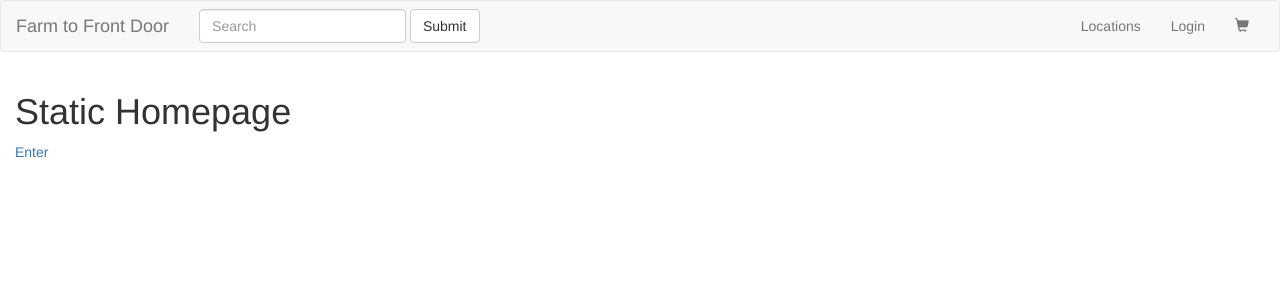
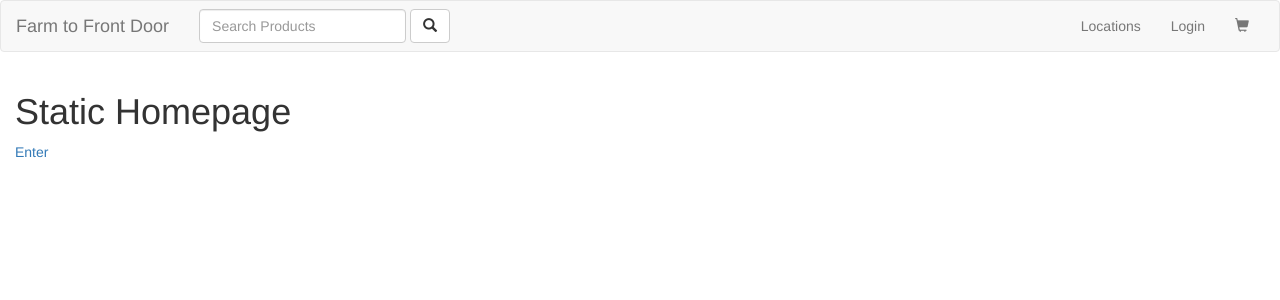
Before and after one commit to Gerdie/farm-to-front-door, a Flask app: page / in a window 1280 px wide. Shown: the top 300 px of the page. Run offline with Flask 2, Linux system fonts and the light colour scheme; some libraries are stand-ins or nearby versions.

Commit message:
Added Product Search query and functionality

```diff
--- a/server.py
+++ b/server.py
@@ -123,6 +123,46 @@ def show_products():
     categories = db.session.query(Product.category).group_by(Product.category).all()
 
     return render_template("products.html", products=products, categories=categories)
+
+@app.route('/test')
+def filter_products():
+    """Allow customers to filter products"""
+
+    return render_template("filter.html")
+
+
+@app.route('/search')
+def show_search_results():
+    """Query database for search results"""
+
+    terms = request.args.get("terms").title()
+
+    categories = db.session.query(Product.category).group_by(Product.category).all()
+    products = db.session.query(Product).filter(Product.name.like('%' + terms + '%')).all()
+
+    return render_template("products.html", products=products, categories=categories)
+
+@app.route('/filters')
+def show_filtered_products():
+    """Query database for product list & display results"""
+
+    filters = False  # request.json.get("filters")
+    if filters:
+        prods = db.session.query(Product).filter(Product.category.in_(filters)).order_by(Product.category).all()
+    else:
+        prods = db.session.query(Product).all()
+
+    categories = db.session.query(Product.category).group_by(Product.category).all()
+    products = {}
+    for prod in prods:
+        products[prod.product_id] = {"name": prod.name, "id": prod.product_id, "price": prod.price, "img": prod.img, "icon": None}
+        if prod.icon_id:
+            products[prod.product_id]["icon"] = prod.icon.url
+
+    print products
+    print "****************"
+    print categories
+    return jsonify(**{"products": products, "categories": categories})
 
 
 @app.route('/products', methods=["POST"])
--- a/static/js/angularcart.js
+++ b/static/js/angularcart.js
@@ -1,6 +1,6 @@
 "use strict";
 
-//angular
+//cart.html angular
 
 (function() {
     var app = angular.module("cart", []);
--- a/templates/base.html
+++ b/templates/base.html
@@ -31,11 +31,11 @@
             <!--<li class="active"><a href="#">Link <span class="sr-only">(current)</span></a></li>-->
           </ul>
 
-          <form class="navbar-form navbar-left">
+          <form class="navbar-form navbar-left" action="/search">
             <div class="form-group">
-              <input type="text" class="form-control" placeholder="Search">
+              <input type="text" class="form-control" placeholder="Search Products" name="terms">
             </div>
-            <button type="submit" class="btn btn-default">Submit</button>
+            <button type="submit" class="btn btn-default" id="searchbutton"><span id="prod-search" class='glyphicon glyphicon-search' aria-hidden='true'></span></button>
           </form>
 
           <ul class="nav navbar-nav navbar-right">
```
